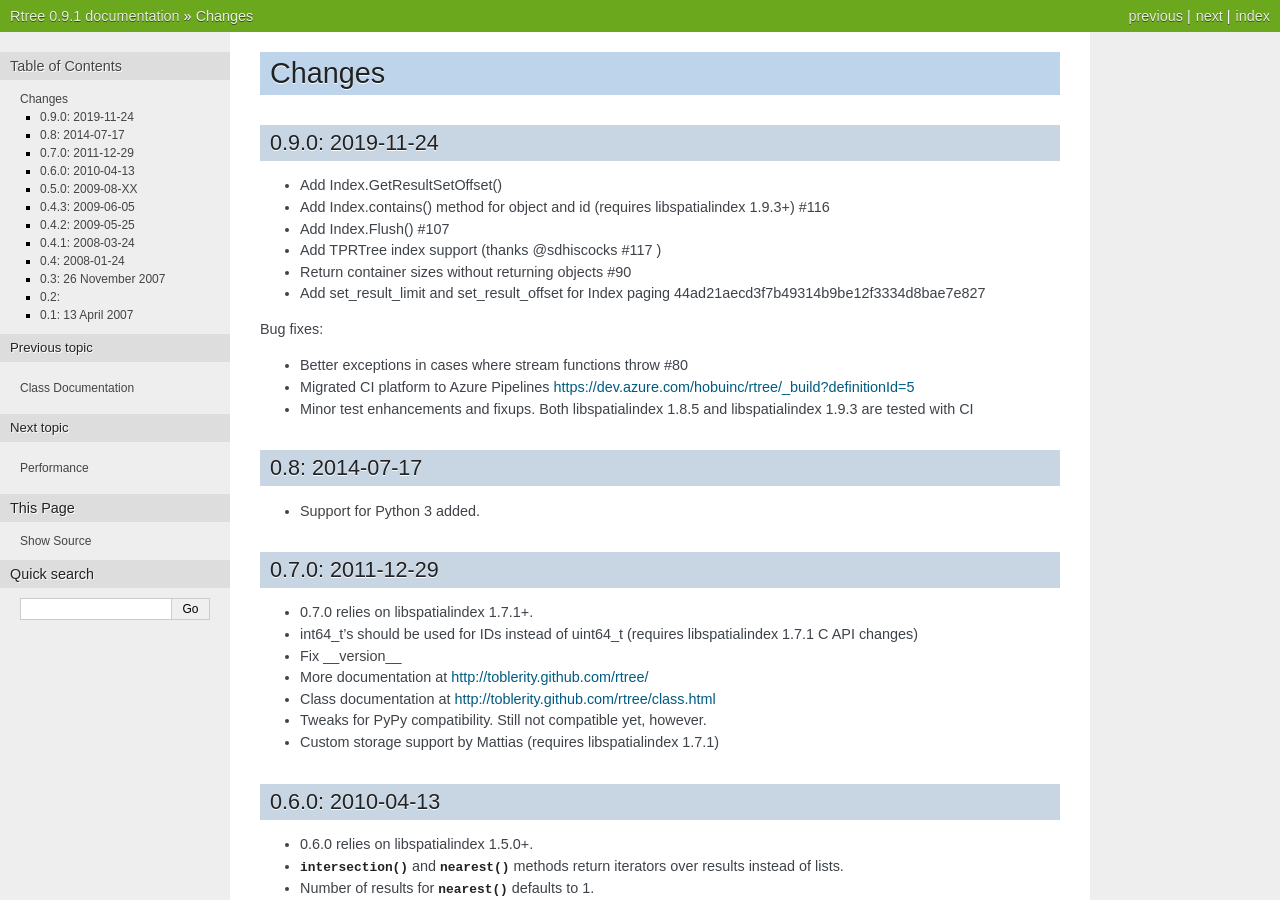
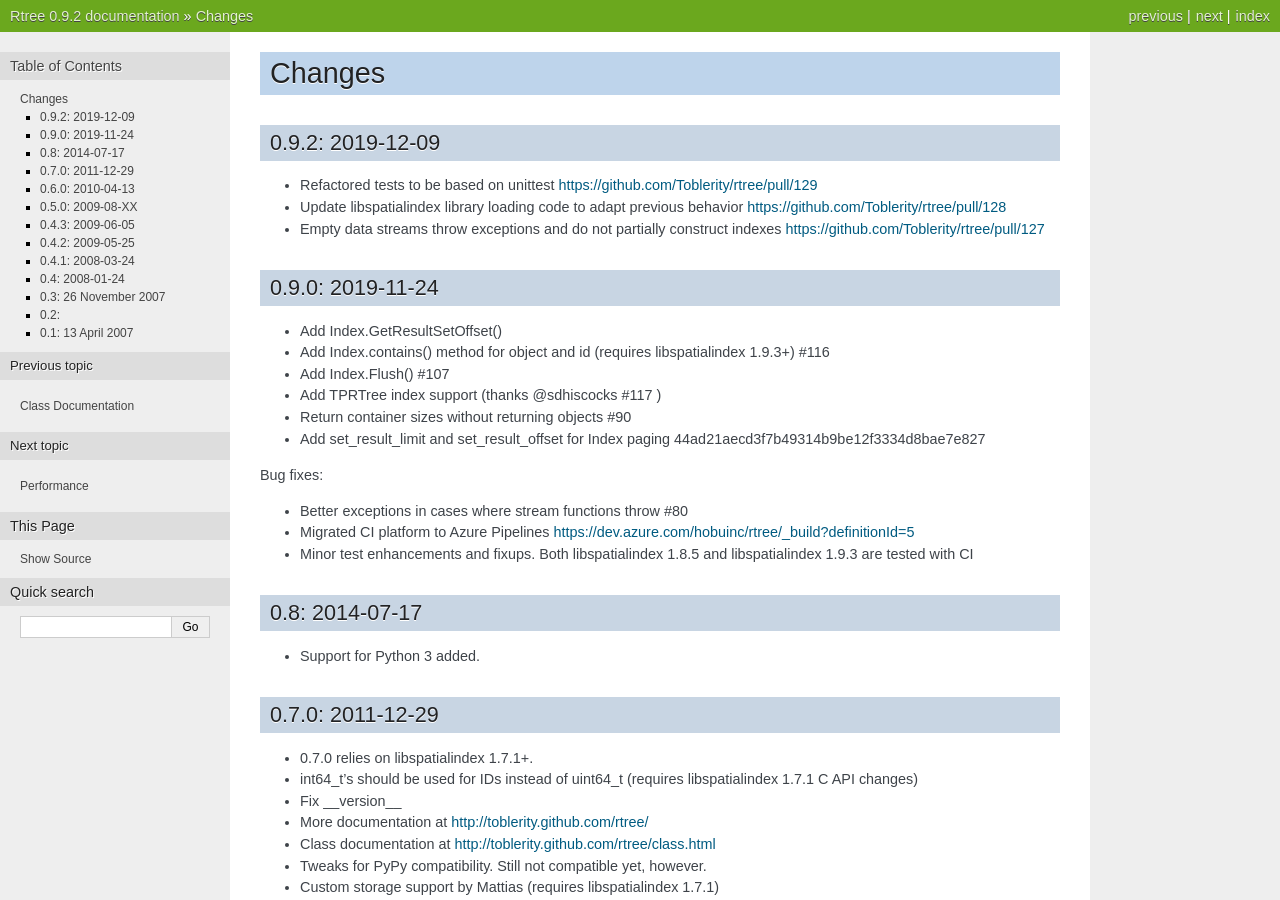
Before and after one commit to Toblerity/rtree, a Sphinx documentation site: the page built from docs/source/changes.txt, in a window 1280 px wide and 900 px high. Built offline with Sphinx 7.4.7, drawn with Linux system fonts in a browser that asks for light colours; some of the changed text lies outside the part shown.

Commit message:
update version information to 0.9.2 for release

```diff
--- a/docs/source/changes.txt
+++ b/docs/source/changes.txt
@@ -2,6 +2,13 @@
 
 Changes
 ..............................................................................
+
+0.9.2: 2019-12-09
+===============
+
+- Refactored tests to be based on unittest https://github.com/Toblerity/rtree/pull/129
+- Update libspatialindex library loading code to adapt previous behavior https://github.com/Toblerity/rtree/pull/128
+- Empty data streams throw exceptions and do not partially construct indexes https://github.com/Toblerity/rtree/pull/127
 
 0.9.0: 2019-11-24
 ===============
--- a/rtree/__init__.py
+++ b/rtree/__init__.py
@@ -2,4 +2,4 @@
 
 from .core import rt
 
-__version__ = '0.9.1'
+__version__ = '0.9.2'
```
